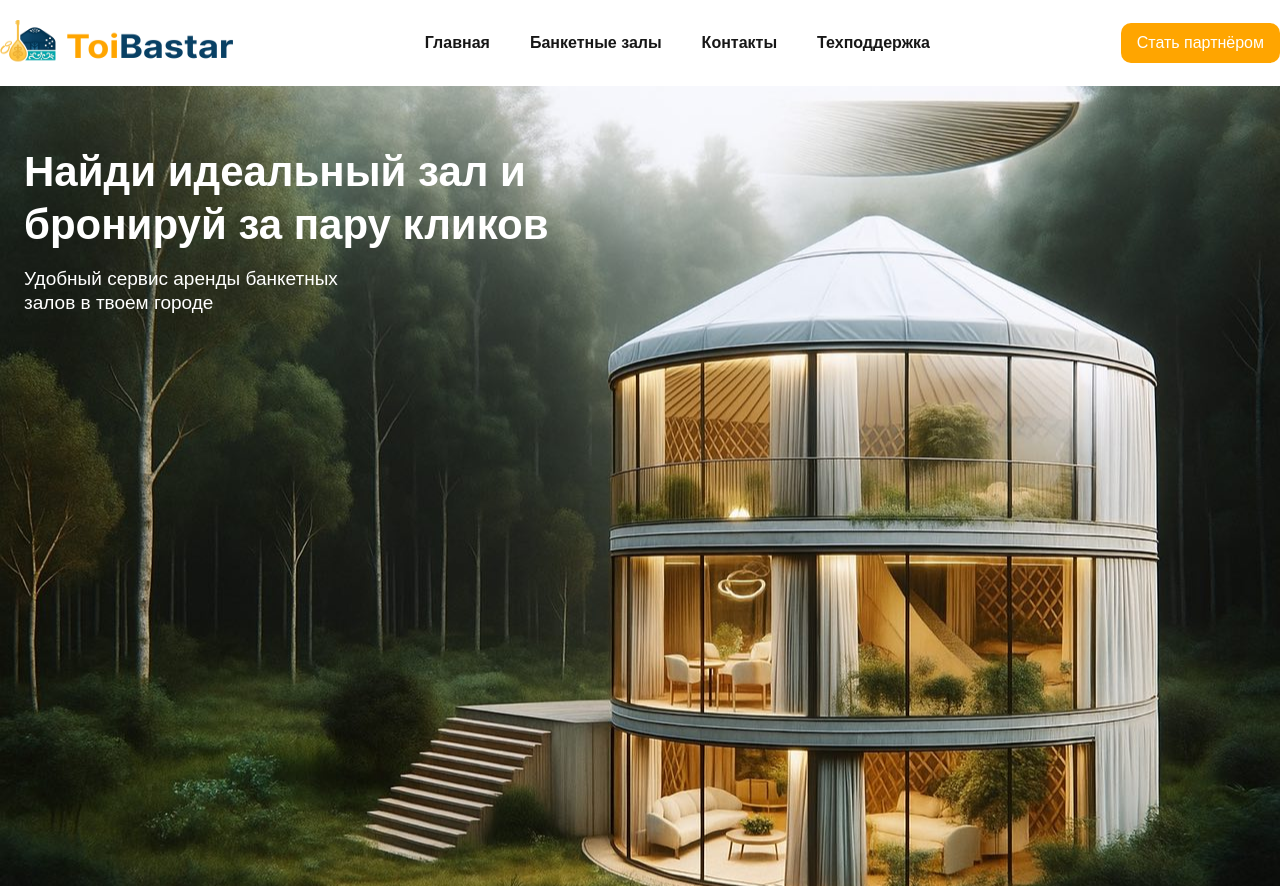
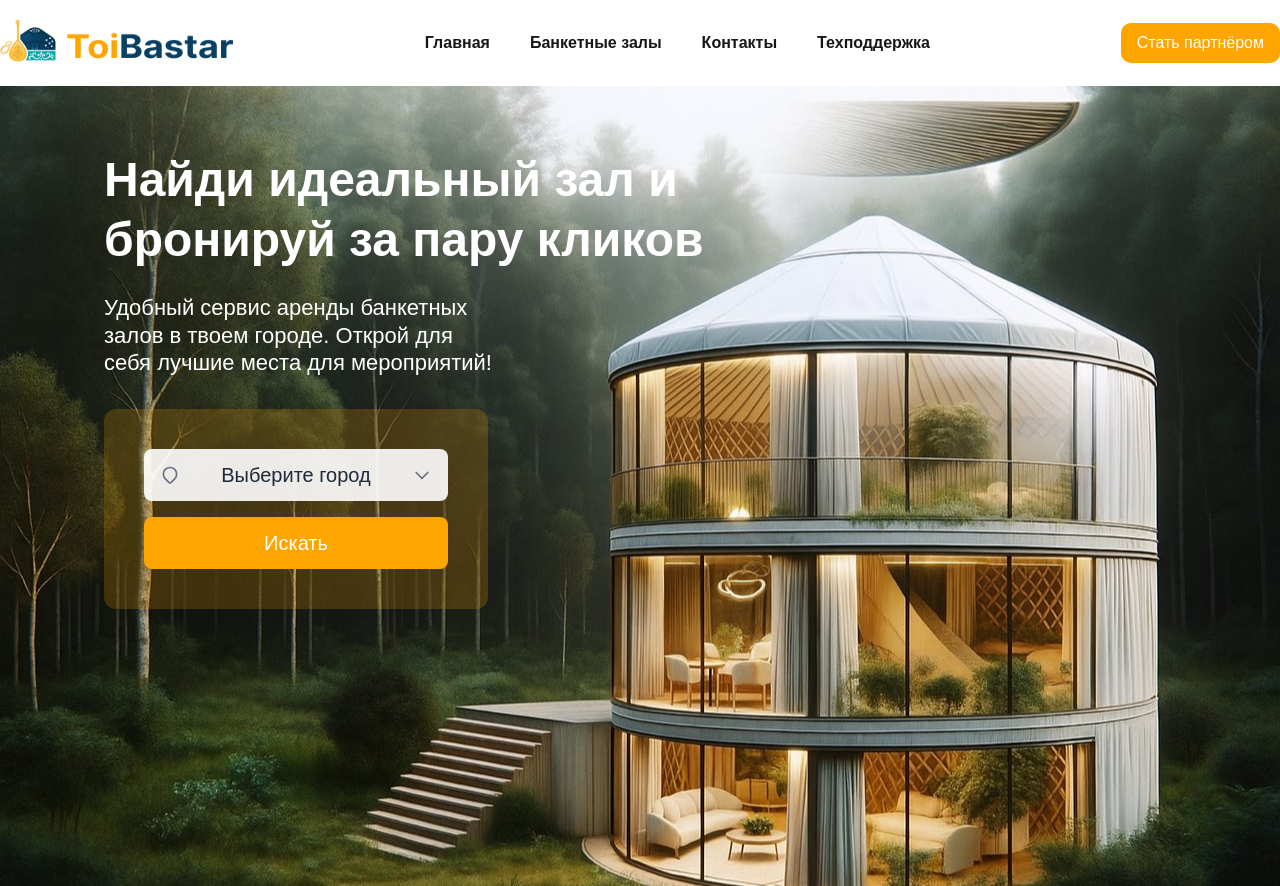
Before and after one commit to bibaris-umirzakov/toi-bastar, a Next.js app: page / in a window 1280 px wide. Built offline with nearby package versions, Linux system fonts and the light colour scheme.

Commit message:
search section added

```diff
--- a/app/globals.css
+++ b/app/globals.css
@@ -24,3 +24,17 @@ body {
   color: var(--foreground);
   font-family: Arial, Helvetica, sans-serif;
 }
+@keyframes slideDown {
+  from {
+    opacity: 0;
+    transform: translateY(-10px);
+  }
+  to {
+    opacity: 1;
+    transform: translateY(0);
+  }
+}
+
+.animate-slideDown {
+  animation: slideDown 0.3s ease-out;
+}
--- a/components/Banner.js
+++ b/components/Banner.js
@@ -1,9 +1,18 @@
-import Image from "next/image"
-export default function Banner(){
-    return(
-        <div className="px-6 pt-15 bg-[url('/banner.jpg')] bg-cover bg-center h-screen w-full">
-            <h1 className="text-[42px] text-white font-bold w-[550px] leading-tight mb-4">Найди идеальный зал и бронируй за пару кликов</h1>
-            <p className="text-white w-[350px] text-[19px] leading-tight">Удобный сервис аренды банкетных залов в твоем городе</p>
+import Image from "next/image";
+import SearchSection from "./SearchSection";
+
+export default function Banner() {
+    return (
+        <div className="px-6 pt-16 bg-[url('/banner.jpg')] bg-cover bg-center h-[800px] w-full flex flex-col items-start justify-start">
+            <div className="ml-20">
+                <h1 className="text-[48px] text-white font-bold w-[600px] leading-tight mb-6">
+                    Найди идеальный зал и бронируй за пару кликов
+                </h1>
+                <p className="text-white w-[400px] text-[22px] leading-tight mb-8">
+                    Удобный сервис аренды банкетных залов в твоем городе. Открой для себя лучшие места для мероприятий!
+                </p>
+                <SearchSection />
+            </div>
         </div>
-    )
+    );
 }
--- /dev/null
+++ b/components/SearchSection.js
@@ -0,0 +1,74 @@
+"use client";
+
+import React, { useState } from 'react';
+
+export default function SearchSection() {
+    const [isOpen, setIsOpen] = useState(false);
+    const [selectedCity, setSelectedCity] = useState("Выберите город");
+
+    const cities = [
+        "Астана", "Алматы", "Шымкент", "Караганда", "Актобе", "Тараз", "Павлодар", "Усть-Каменогорск",
+        "Семей", "Кокшетау", "Актау", "Атырау", "Костанай", "Петропавловск", "Туркестан", "Уральск",
+        "Жезказган", "Темиртау", "Рудный", "Экибастуз", "Талдыкорган", "Кызылорда", "Байконур",
+        "Сарыагаш", "Степногорск", "Атбасар", "Шалкар", "Аральск"
+    ];
+
+    const toggleDropdown = () => setIsOpen(!isOpen);
+
+    const handleSelectCity = (city) => {
+        setSelectedCity(city);
+        setIsOpen(false);
+    };
+
+    return (
+        <div className="w-full max-w-sm bg-[#FFA500]/20 p-10 rounded-xl">
+            <form className="flex flex-col gap-4">
+                <div className="relative">
+                    <div
+                        className="w-full px-10 py-3 rounded-lg bg-white/90 text-gray-800 cursor-pointer flex items-center justify-center text-xl"
+                        onClick={toggleDropdown}
+                    >
+                        {selectedCity}
+                    </div>
+
+                    {/* Left search icon */}
+                    <span className="absolute left-4 top-1/2 transform -translate-y-1/2 text-gray-500 pointer-events-none">
+                        <svg className="w-5 h-5" fill="none" stroke="currentColor" viewBox="0 0 24 24">
+                            <path strokeLinecap="round" strokeLinejoin="round" strokeWidth="2"
+                                  d="M17.657 16.657L13.414 20.9a1.998 1.998 0 01-2.827 0l-4.244-4.243a8 8 0 1111.314 0z"/>
+                        </svg>
+                    </span>
+
+                    {/* Right dropdown arrow */}
+                    <span className="absolute right-4 top-1/2 transform -translate-y-1/2 text-gray-500 pointer-events-none">
+                        <svg className="w-5 h-5" fill="none" stroke="currentColor" viewBox="0 0 24 24">
+                            <path strokeLinecap="round" strokeLinejoin="round" strokeWidth="2"
+                                  d="M19 9l-7 7-7-7"/>
+                        </svg>
+                    </span>
+
+                    {isOpen && (
+                        <ul className="absolute w-full mt-1 bg-white/90 rounded-lg shadow-lg max-h-60 overflow-y-auto z-10 animate-slideDown">
+                            {cities.map((city, index) => (
+                                <li
+                                    key={index}
+                                    className="px-4 py-2 hover:bg-gray-100 cursor-pointer flex items-center justify-center"
+                                    onClick={() => handleSelectCity(city)}
+                                >
+                                    <span className="text-xl text-center">{city}</span>
+                                </li>
+                            ))}
+                        </ul>
+                    )}
+                </div>
+
+                <button
+                    type="submit"
+                    className="w-full px-6 py-3 bg-[#FFA500] text-white rounded-lg hover:bg-yellow-600 transition-colors text-xl"
+                >
+                    Искать
+                </button>
+            </form>
+        </div>
+    );
+}
```
